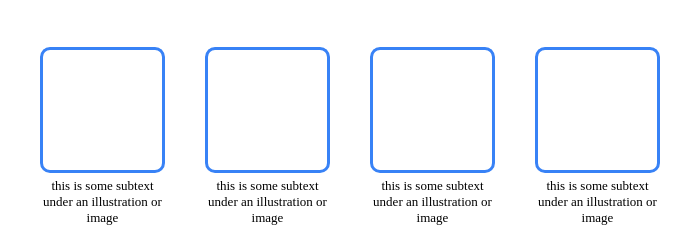
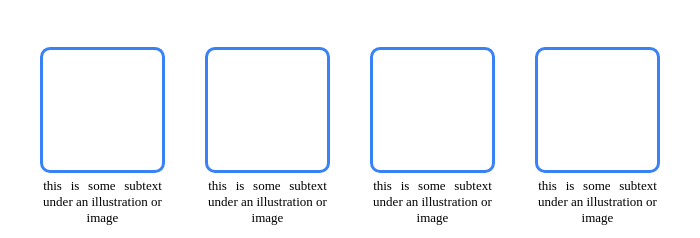
Before and after one commit to ZeeshanHaider2/css-project, a plain HTML site: page index.html in a window 1280 px wide. Shown: the part 714-952 px from the top of the page, 290-990 px from the left. Drawn offline with Linux system fonts and the light colour scheme.

Commit message:
space added between text under boxes

```diff
--- a/index.html
+++ b/index.html
@@ -41,29 +41,37 @@
         <h2>Some random information.</h2>
 
         <div class="row">
-          <div class="box box-left">
-            <div class="bl-top"><div></div></div>
+          <div class="box">
+            <!--This is div for the first left box-->
+            <div class="bl-top"></div>
             <div class="bl-bot">
-              this is some subtext under an illustration or image
+              <span class="space">this is some subtext </span
+              ><span>under an illustration or image</span>
             </div>
           </div>
-          <div class="box box-left1">
-            <div class="bl-top1"><div></div></div>
+          <div class="box">
+            <!--This is div for the second left box-->
+            <div class="bl-top1"></div>
             <div class="bl-bot1">
-              this is some subtext under an illustration or image
+              <span class="space">this is some subtext </span
+              ><span>under an illustration or image</span>
             </div>
           </div>
-          <div class="box box-right">
-            <div class="br-top"><div></div></div>
+          <div class="box">
+            <!--This is div for the third box in center-->
+            <div class="br-top"></div>
             <div class="br-bot">
-              this is some subtext under an illustration or image
+              <span class="space">this is some subtext </span
+              ><span>under an illustration or image</span>
             </div>
           </div>
 
-          <div class="box box-right1">
-            <div class="br-top1"><div></div></div>
+          <div class="box">
+            <!--This is div for the extreme right box-->
+            <div class="br-top1"></div>
             <div class="br-bot1">
-              this is some subtext under an illustration or image
+              <span class="space">this is some subtext </span
+              ><span>under an illustration or image</span>
             </div>
           </div>
         </div>
--- a/styles.css
+++ b/styles.css
@@ -151,6 +151,9 @@ section h2 {
   padding-top: 5px;
 }
 
+.space {
+  word-spacing: 5.5px;
+}
 quote {
   height: auto;
   background-color: #e5e7eb;
```
